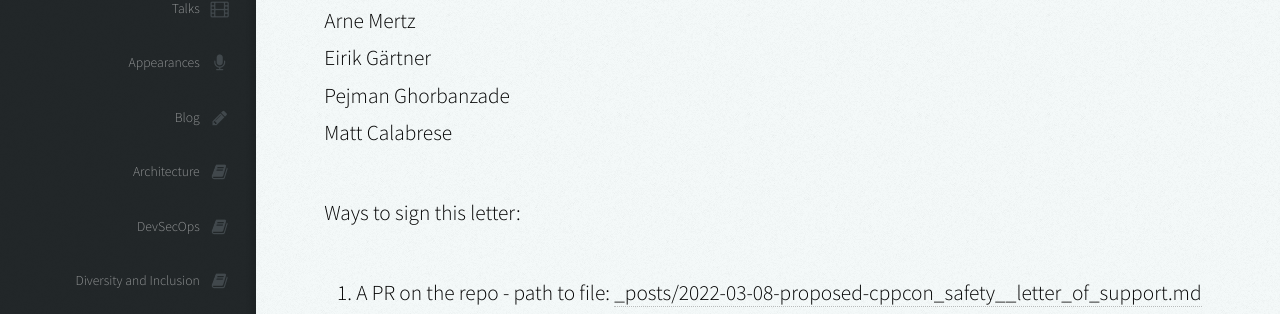
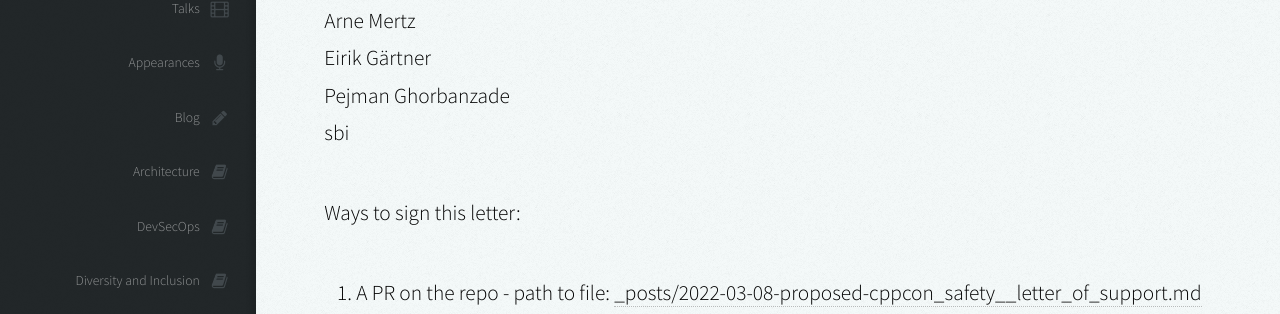
Before and after one commit to patricia-gallardo/patricia-gallardo.github.io, a Jekyll site: the page built from _posts/2022-03-08-proposed-cppcon_safety__letter_of_support.md, in a window 1280 px wide and 900 px high, scrolled down 1715 px. Shown: the part 256-570 px from the top of the window. Built offline with Jekyll 4.4.1, drawn with Linux system fonts in a browser that asks for light colours; nearby versions of some CDN libraries.

Commit message:
sbi aka tweetsbi ake gitsbi

```diff
--- a/_posts/2022-03-08-proposed-cppcon_safety__letter_of_support.md
+++ b/_posts/2022-03-08-proposed-cppcon_safety__letter_of_support.md
@@ -55,8 +55,7 @@
 Arne Mertz <br>
 Eirik Gärtner <br>
 Pejman Ghorbanzade <br>
-Matt Calabrese <br>
-
+sbi <br>
 
 Ways to sign this letter:
 1. A PR on the repo - path to file: [_posts/2022-03-08-proposed-cppcon_safety__letter_of_support.md][4]
```
